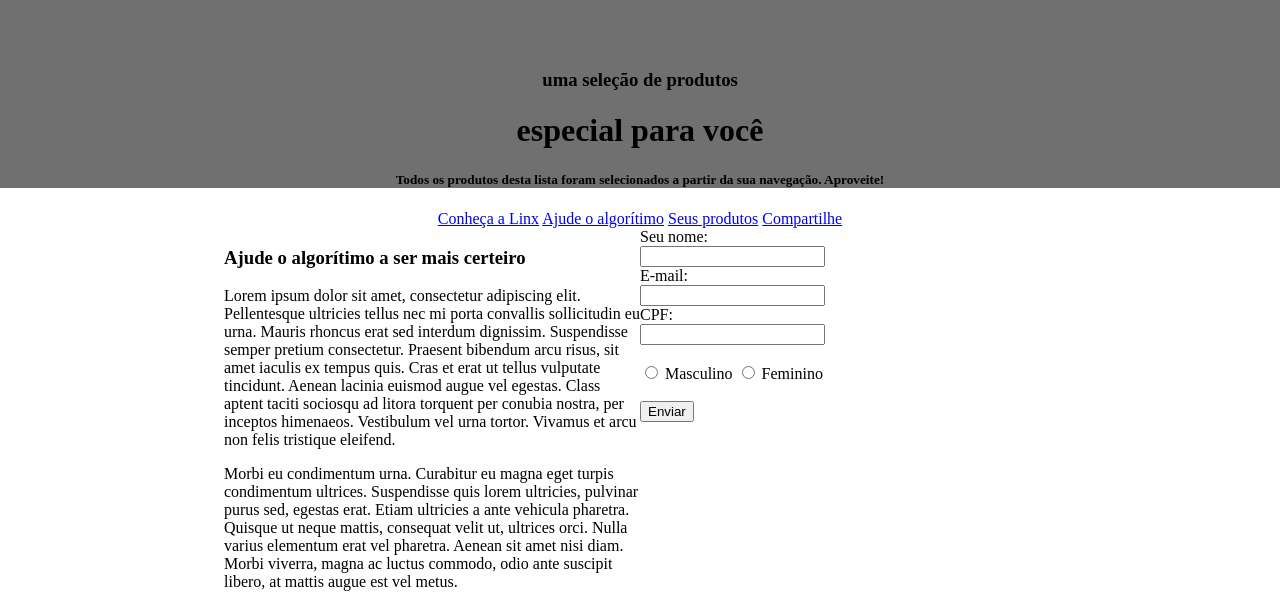
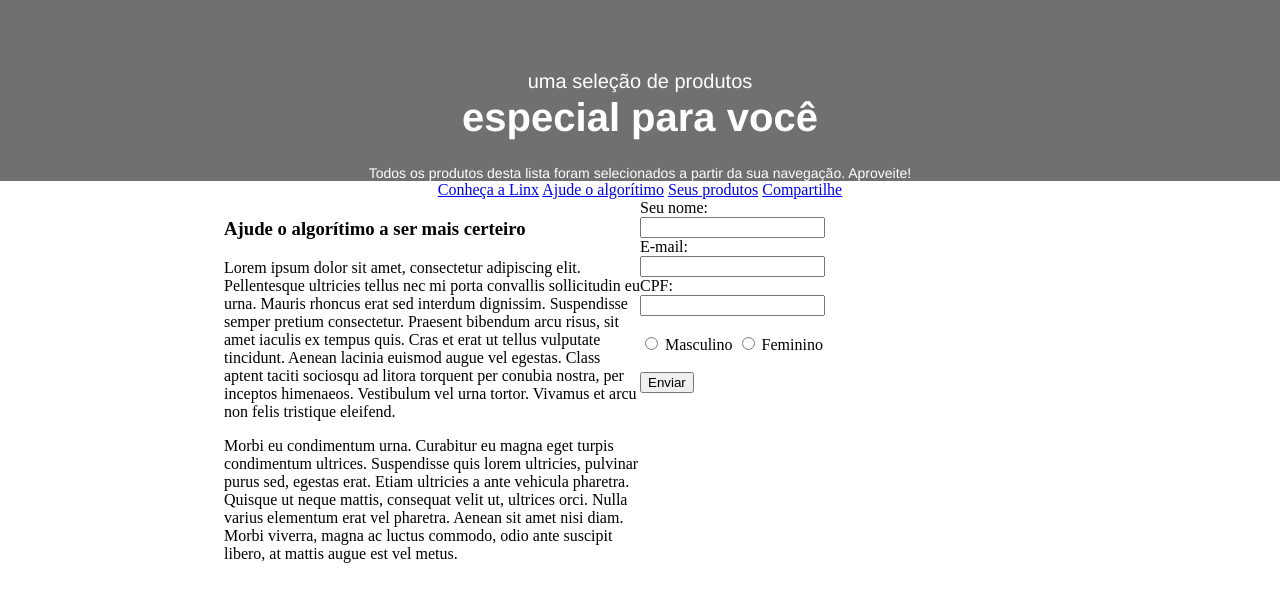
Before and after one commit to gtodesco/products-landing-page, a plain HTML site: page view/index.html in a window 1280 px wide. Shown: the top 595 px of the page. Drawn offline with Linux system fonts and the light colour scheme.

Commit message:
style: estiliza o header
Estiliza o header da página

```diff
--- a/style/index.css
+++ b/style/index.css
@@ -17,16 +17,78 @@ section {
     margin: auto;
 }
 
+.grid {
+    display: grid;
+    grid-template-columns: repeat(auto-fit, minmax(200px, 1fr));
+    grid-gap: 39px 41px;
+}
+
 .m-auto {
     margin: auto;
+}
+
+.mb-auto {
+    margin-bottom: auto;
 }
 
 .p-top-69 {
     padding-top: 69px;
 }
 
-.grid {
-    display: grid;
-    grid-template-columns: repeat(auto-fit, minmax(200px, 1fr));
-    grid-gap: 39px 41px;
+.text {
+    font-style: normal;
+    font-variant: normal;
+    font-family: 'Helvetica Neue', Helvetica, Arial, sans-serif;
 }
+
+.bold {
+    font-weight: bold;
+}
+
+.regular {
+    font-weight: normal;
+}
+
+.white {
+    color: #FFFFFF;
+}
+
+.size-1 {
+    font-size: 12px;
+    line-height: 14px;
+}
+
+.size-2 {
+    font-size: 12px;
+    line-height: 16px;
+}
+
+.size-3 {
+    font-size: 12px;
+    line-height: 18px;
+}
+
+.size-4 {
+    font-size: 14px;
+    line-height: 16px;
+}
+
+.size-5 {
+    font-size: 16px;
+    line-height: 16px;
+}
+
+.size-6 {
+    font-size: 18px;
+    line-height: 16px;
+}
+
+.size-7 {
+    font-size: 20px;
+    line-height: 24px;
+}
+
+.size-8 {
+    font-size: 40px;
+    line-height: 49px;
+}
--- a/view/index.html
+++ b/view/index.html
@@ -8,10 +8,10 @@
         <title>Produtos</title>
     </head>
     <body>
-        <header>
-            <h3 class="m-auto p-top-69">uma seleção de produtos</h3>
-            <h1>especial para você</h1>
-            <h5>
+        <header class="p-top-69">
+            <h1 class="m-auto text white regular size-7">uma seleção de produtos</h1>
+            <h3 class="m-auto text white size-8">especial para você</h3>
+            <h5 class="text white regular size-4 mb-auto">
                 Todos os produtos desta lista foram selecionados
                 a partir da sua navegação. Aproveite!
             </h5>
```
